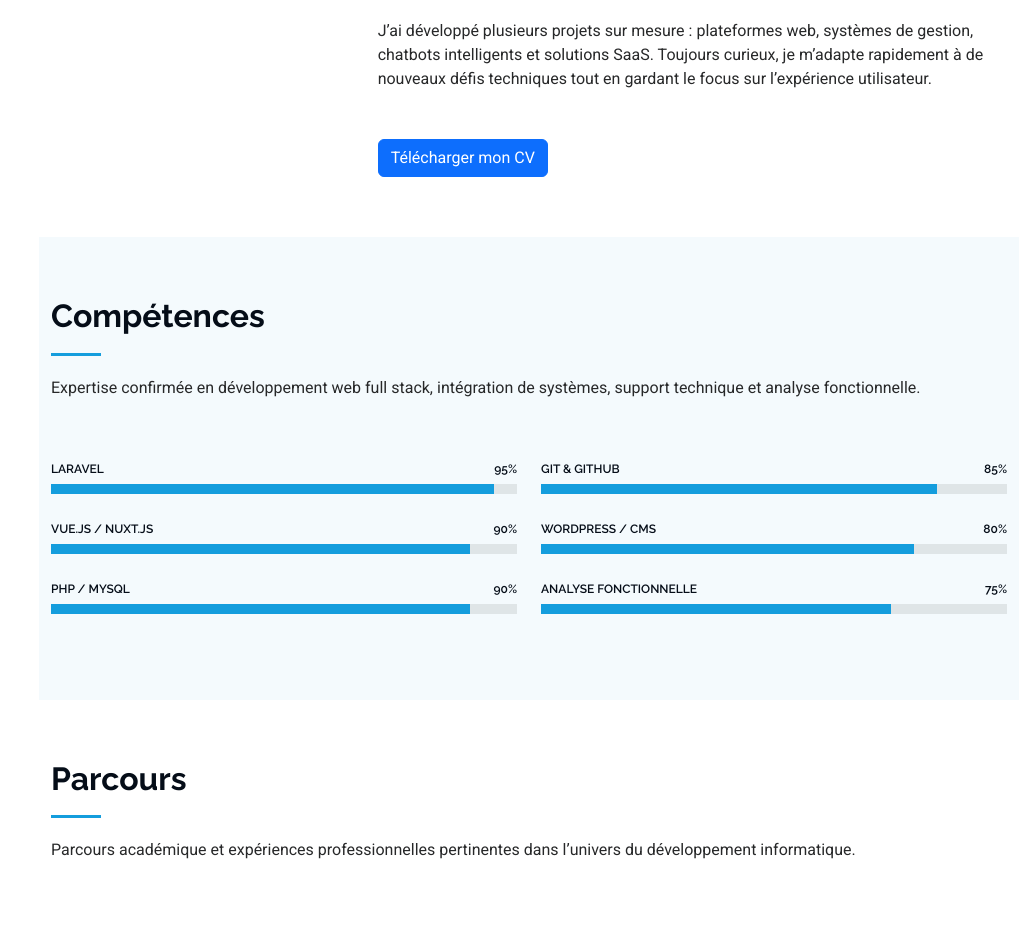
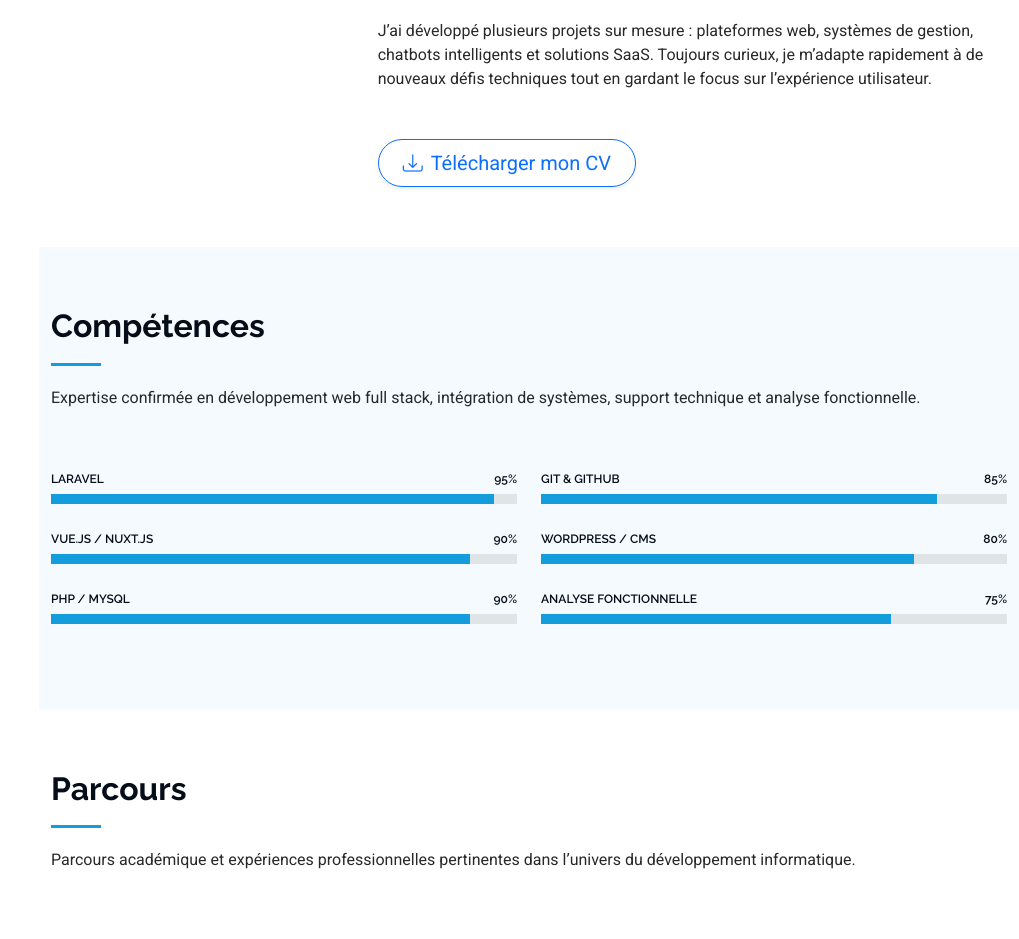
Before and after one commit to abdelghribil/abdelghribil.github.io, a plain HTML site: page index.html in a window 1280 px wide. Shown: the part 1352-2291 px from the top of the page, without its empty margins (261-1280 px from the left). Drawn offline with Linux system fonts and the light colour scheme.

Commit message:
Add CV File

```diff
--- a/index.html
+++ b/index.html
@@ -116,7 +116,9 @@
         <p class="py-3">
           J’ai développé plusieurs projets sur mesure : plateformes web, systèmes de gestion, chatbots intelligents et solutions SaaS. Toujours curieux, je m’adapte rapidement à de nouveaux défis techniques tout en gardant le focus sur l’expérience utilisateur.
         </p>
-        <a href="assets/docs/Abdelghafour_GHRIBIL_CV.pdf" class="btn btn-primary mt-3" download>Télécharger mon CV</a>
+        <a href="assets/docs/Abdelghafour_GHRIBIL_CV.pdf" class="btn btn-outline-primary btn-lg rounded-pill shadow-sm px-4 py-2 mt-3 d-inline-flex align-items-center gap-2" download>
+          <i class="bi bi-download"></i> Télécharger mon CV
+        </a>
       </div>
     </div>
 
```
